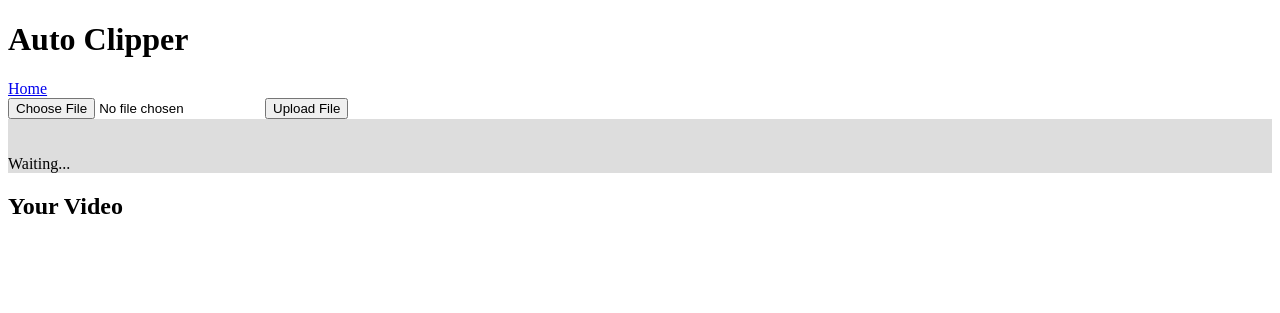
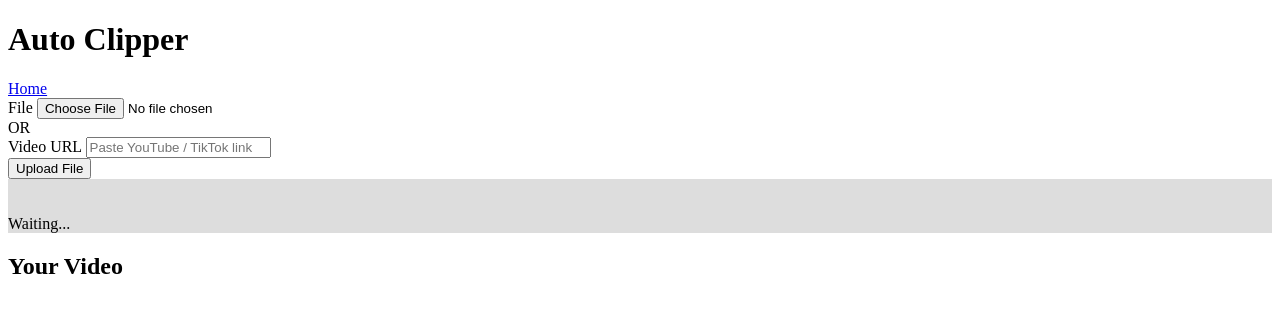
Before and after one commit to RomizAisy/clipper-project, a Flask app: page /auto-clipper in a window 1280 px wide. Shown: the top 313 px of the page. Run offline with Flask 3, Linux system fonts and the light colour scheme; the visitor is signed in with stand-in values (Sample User, id 1).

Commit message:
menambahkan upload link pada clipper

```diff
--- a/clipper/forms.py
+++ b/clipper/forms.py
@@ -1,8 +1,13 @@
 from flask_wtf import FlaskForm
-from wtforms import FileField, SubmitField
-from wtforms.validators import InputRequired
+from wtforms import FileField, SubmitField, URLField
+from wtforms.validators import InputRequired, URL, Optional
 
 
 class ClipperFileForm(FlaskForm):
-    file = FileField("File" , validators=[InputRequired()])
+    file = FileField("File" , validators=[Optional()])
+    video_url  = URLField(
+        "Video URL",
+        validators=[Optional(), URL()],
+        render_kw={"placeholder": "Paste YouTube / TikTok link"}
+    )
     submit = SubmitField("Upload File")
--- a/clipper/nlp.py
+++ b/clipper/nlp.py
@@ -46,7 +46,7 @@ def detect_topic_changes(chunks, threshold=0.65):
         similarity = util.cos_sim(
             embeddings[i-1], embeddings[i]
         ).item()
-
+        print(similarity)
         if similarity < threshold:
             clips.append(current)
             current = chunks[i].copy()
--- a/clipper/routes.py
+++ b/clipper/routes.py
@@ -13,6 +13,8 @@ from clipper.clipper import cut_topic_clips
 from helper.preview_download import get_user_jobs_with_outputs
 
 from flask import current_app
+
+from yt_dlp import YoutubeDL
 
 from extensions import db
 from models import VideoJob
@@ -44,16 +46,29 @@ def clipper():
     if not form.validate_on_submit():
         return jsonify({"error": "Invalid form"}), 400
 
+    if not form.file.data and not form.video_url.data:
+        return jsonify({"error": "Upload a file or paste a video link"}), 400
+
     # Temp Directory
     BASE_TEMP_DIR = os.path.join(os.getcwd(), "uploads", "temp")
     os.makedirs(BASE_TEMP_DIR, exist_ok=True)
     job_dir = tempfile.mkdtemp(prefix="ffmpeg_", dir=BASE_TEMP_DIR)
 
     # Save Uploaded Video
-    file = form.file.data
-    input_filename = secure_filename(file.filename)
-    save_path = os.path.join(job_dir, input_filename)
-    file.save(save_path)
+    if form.file.data:
+        file = form.file.data
+        input_filename = secure_filename(file.filename)
+        save_path = os.path.join(job_dir, input_filename)
+        file.save(save_path)
+
+    elif form.video_url.data:
+        save_path = download_from_link(
+            form.video_url.data,
+            job_dir
+        )
+
+    else:
+        return jsonify({"error": "No video provided"}), 400
 
     # Create VideoJob in DB immediately
     job = VideoJob(
@@ -77,6 +92,35 @@ def clipper():
         daemon=True
     ).start()
     return jsonify({"job_id": job_id})
+
+MAX_SECONDS = 60 * 60   #60 minutes
+
+def download_from_link(url, job_dir):
+    output = os.path.join(job_dir, "input.%(ext)s")
+
+    ydl_opts = {
+        "format": "bv*[height<=1080][ext=mp4]+ba[ext=m4a]/b[ext=mp4]",
+        "outtmpl": output,
+        "quiet": True,
+        "noplaylist": True,
+        "merge_output_format": "mp4"
+    }
+
+    with YoutubeDL(ydl_opts) as ydl:
+        # Get info WITHOUT downloading first
+        info = ydl.extract_info(url, download=False)
+
+        duration = info.get("duration", 0)
+
+        if duration > MAX_SECONDS:
+            mins = duration // 60
+            raise ValueError(f"Video too long ({mins} minutes). Max allowed is X minutes.")
+
+        # ⬇ Now download if safe
+        info = ydl.extract_info(url, download=True)
+        ext = info.get("ext", "mp4")
+
+    return os.path.join(job_dir, f"input.{ext}")
 
 def fake_progress(app, job_id, start, end, duration=60):
     with app.app_context():
@@ -122,12 +166,11 @@ def process_video_background(app, job_id, save_path, job_dir):
             job.step = "transcribed"
             db.session.commit()
 
-            merged = merge_segments(segments)
+            merged = merge_segments(segments, max_gap=0.6)
             job.progress = 70
             job.step = "analyzing topics"
             db.session.commit()
-            topic_clips = detect_topic_changes(merged, threshold=0.65)
-            topic_clips = enforce_min_duration(topic_clips, min_duration=30.0)
+            topic_clips = detect_topic_changes(merged, threshold=0.85)
 
             job.progress = 85
             job.step = "cutting clips"
--- a/templates/autoClipper.html
+++ b/templates/autoClipper.html
@@ -24,8 +24,22 @@
     <a href="{{url_for('home')}}">Home</a>
     <form id="uploadForm" action="/clipper-video" method="POST" enctype="multipart/form-data">
         {{form.hidden_tag()}}
-        {{form.file()}}
-        {{form.submit()}}
+
+        <div class="field">
+            {{ form.file.label }}
+            {{ form.file() }}
+        </div>
+
+        <div class="divider">OR</div>
+
+        <div class="field">
+            {{ form.video_url.label }}
+            {{ form.video_url(placeholder="Paste YouTube / TikTok link") }}
+        </div>
+
+        <div class="field">
+            {{ form.submit(class="btn") }}
+        </div>
     </form>
 
     <div id="progress">
```
Also changed, not shown: clipper/pipeline.py (deleted).
